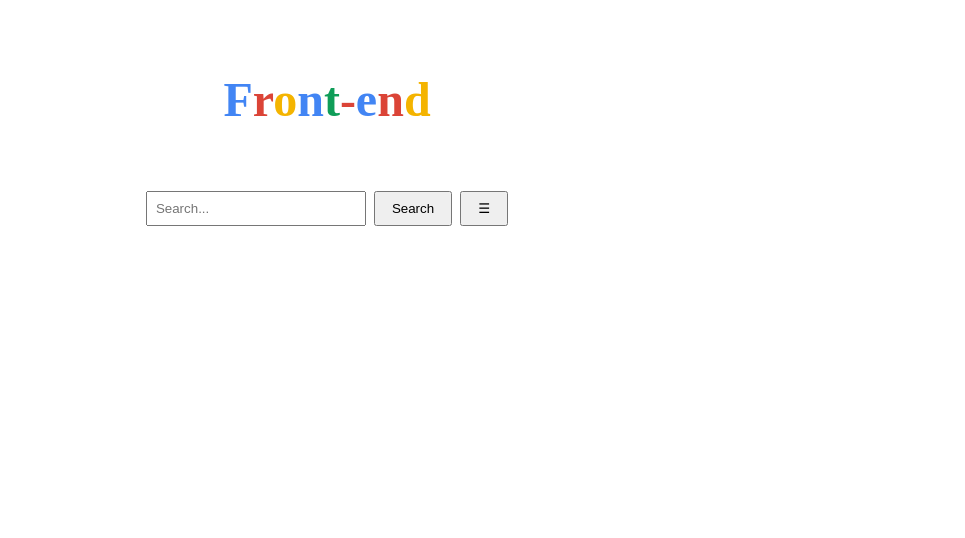
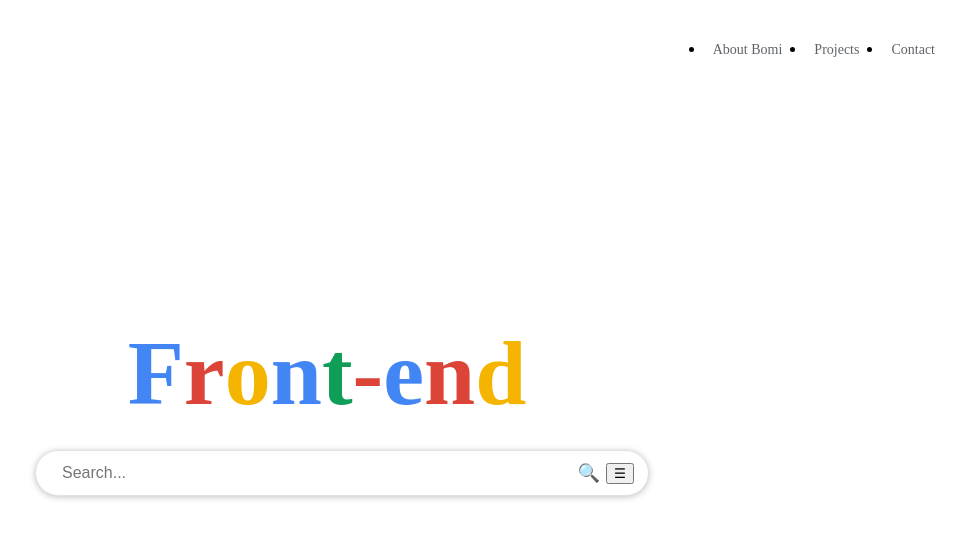
Before and after one commit to zoeznm/advanced_bomi, a Next.js app in the folder kbm/: page /mainpage in a window 1280 px wide. Shown: the top 538 px of the page, without its empty margins (313-1278 px from the left). Built offline with nearby package versions, Linux system fonts and the light colour scheme.

Commit message:
구글 스타일로 css 변경

```diff
--- a/kbm/src/components/Navbar.tsx
+++ b/kbm/src/components/Navbar.tsx
@@ -1,15 +1,12 @@
 // File: src/components/Navbar.tsx
 import Link from 'next/link';
 import '../styles/Navbar.css';
-
 export default function Navbar() {
   return (
-    <nav className="navbar">
-      <ul className="menuList">
-        <li><Link href="/bomi">About Bomi</Link></li>
-        <li><Link href="/projects">Projects</Link></li>
-        <li><Link href="/contact">Contact</Link></li>
-      </ul>
-    </nav>
+    <ul className="menuList">
+      <li><Link href="/bomi">About Bomi</Link></li>
+      <li><Link href="/projects">Projects</Link></li>
+      <li><Link href="/contact">Contact</Link></li>
+    </ul>
   );
 }
--- a/kbm/src/components/SearchBar.tsx
+++ b/kbm/src/components/SearchBar.tsx
@@ -3,12 +3,7 @@ import { useState, FormEvent, useRef, useEffect } from 'react';
 import { useRouter } from 'next/router';
 import '../styles/SearchBar.css';
 
-type Props = {
-  onMenuClick: () => void;
-  initialQuery?: string;
-  hideMenuButton?: boolean;
-};
-
+type Props = { onMenuClick: () => void; initialQuery?: string; hideMenuButton?: boolean; };
 const STATIC_SUGGESTIONS = ['bomi', 'projects', 'contact'];
 
 export default function SearchBar({ onMenuClick, initialQuery = '', hideMenuButton = false }: Props) {
@@ -17,22 +12,18 @@ export default function SearchBar({ onMenuClick, initialQuery = '', hideMenuButt
   const router = useRouter();
   const wrapperRef = useRef<HTMLDivElement>(null);
 
+  const navigate = (q: string) => {
+    const lower = q.trim().toLowerCase();
+    router.push(lower === 'bomi' ? '/bomi' : lower === 'projects' ? '/projects' : lower === 'contact' ? '/contact' : '/mainpage');
+    setQuery('');
+    setShowSuggestions(false);
+  };
+
   const handleSearch = (e: FormEvent) => {
     e.preventDefault();
     navigate(query);
   };
 
-  const navigate = (q: string) => {
-    const lower = q.trim().toLowerCase();
-    if (lower === 'bomi') router.push('/bomi');
-    else if (lower === 'projects') router.push('/projects');
-    else if (lower === 'contact') router.push('/contact');
-    else router.push('/mainpage');
-    setQuery('');
-    setShowSuggestions(false);
-  };
-
-  // Close suggestions on outside click
   useEffect(() => {
     function handleClickOutside(event: MouseEvent) {
       if (wrapperRef.current && !wrapperRef.current.contains(event.target as Node)) {
@@ -43,9 +34,7 @@ export default function SearchBar({ onMenuClick, initialQuery = '', hideMenuButt
     return () => document.removeEventListener('mousedown', handleClickOutside);
   }, []);
 
-  const filtered = STATIC_SUGGESTIONS.filter(item =>
-    item.startsWith(query.trim().toLowerCase())
-  );
+  const filtered = STATIC_SUGGESTIONS.filter(item => item.startsWith(query.trim().toLowerCase()));
 
   return (
     <div className="searchWrapper" ref={wrapperRef}>
@@ -57,17 +46,13 @@ export default function SearchBar({ onMenuClick, initialQuery = '', hideMenuButt
           onChange={e => setQuery(e.target.value)}
           onFocus={() => setShowSuggestions(true)}
         />
-        <button type="submit">Search</button>
-        {!hideMenuButton && (
-          <button type="button" onClick={onMenuClick}>☰</button>
-        )}
+        <button type="submit" className="searchIcon">🔍</button>
+        {!hideMenuButton && <button type="button" onClick={onMenuClick}>☰</button>}
       </form>
       {showSuggestions && (
         <ul className="suggestions">
           {filtered.map(item => (
-            <li key={item} onClick={() => navigate(item)}>
-              {item}
-            </li>
+            <li key={item} onClick={() => navigate(item)}>{item}</li>
           ))}
         </ul>
       )}
--- a/kbm/src/pages/mainpage.tsx
+++ b/kbm/src/pages/mainpage.tsx
@@ -1,14 +1,23 @@
+// File: src/pages/mainpage.tsx
 import { useState } from 'react';
+import Link from 'next/link';
 import SearchBar from '../components/SearchBar';
 import Navbar from '../components/Navbar';
 import '../styles/MainPage.css';
+import '../styles/SearchBar.css';
+import '../styles/Navbar.css';
 
 export default function MainPage() {
   const [showNavbar, setShowNavbar] = useState(false);
   return (
     <div className="container">
       <header className="header">
-        <h1 className="logo">
+        <div className="navbar-right">
+          <Navbar />
+        </div>
+      </header>
+      <div className="logo">
+        <Link href="/mainpage">
           <span className="col1">F</span>
           <span className="col2">r</span>
           <span className="col3">o</span>
@@ -18,9 +27,11 @@ export default function MainPage() {
           <span className="col7">e</span>
           <span className="col8">n</span>
           <span className="col9">d</span>
-        </h1>
-      </header>
-      <SearchBar onMenuClick={() => setShowNavbar(!showNavbar)} />
+        </Link>
+      </div>
+      <div className="search-area">
+        <SearchBar onMenuClick={() => setShowNavbar(!showNavbar)} />
+      </div>
       {showNavbar && <Navbar />}
     </div>
   );
--- a/kbm/src/styles/MainPage.css
+++ b/kbm/src/styles/MainPage.css
@@ -1,19 +1,35 @@
+/* File: src/styles/MainPage.css */
 .container {
   display: flex;
   flex-direction: column;
   align-items: center;
-  padding: 2rem;
+  justify-content: center;
+  height: 100vh;
+  position: relative;
 }
 
 .header {
-  margin-bottom: 2rem;
+  position: absolute;
+  top: 0;
+  right: 0;
+  display: flex;
+  padding: 16px;
+}
+
+.navbar-right {
+  display: flex;
+  gap: 16px;
 }
 
 .logo {
-  font-size: 3rem;
+  display: flex;
+  font-size: 92px;
   font-weight: bold;
+  margin-bottom: 24px;
+  text-decoration: none;
 }
 
+.logo span { display: inline-block; }
 .logo .col1 { color: #4285F4; }
 .logo .col2 { color: #DB4437; }
 .logo .col3 { color: #F4B400; }
@@ -23,3 +39,9 @@
 .logo .col7 { color: #4285F4; }
 .logo .col8 { color: #DB4437; }
 .logo .col9 { color: #F4B400; }
+
+.search-area {
+  width: 100%;
+  display: flex;
+  justify-content: center;
+}
--- a/kbm/src/styles/Navbar.css
+++ b/kbm/src/styles/Navbar.css
@@ -1,19 +1,16 @@
-.navbar {
-  background: #f8f9fa;
-  padding: 1rem;
-  border-radius: 8px;
+/* File: src/styles/Navbar.css */
+.menuList {
+  display: flex;
+  gap: 16px;
 }
 
-.navbar ul {
-  list-style: none;
-  display: flex;
-  gap: 2rem;
-  margin: 0;
-  padding: 0;
+.menuList li a {
+  color: #5f6368;
+  font-size: 14px;
+  text-decoration: none;
+  padding: 8px;
 }
 
-.navbar a {
-  text-decoration: none;
-  color: #333;
-  font-weight: 500;
+.menuList li a:hover {
+  text-decoration: underline;
 }
--- a/kbm/src/styles/SearchBar.css
+++ b/kbm/src/styles/SearchBar.css
@@ -1,22 +1,34 @@
 /* File: src/styles/SearchBar.css */
 .searchWrapper {
   position: relative;
-  display: inline-block;
+  width: 100%;
+  max-width: 584px;
 }
 
 .searchForm {
   display: flex;
-  gap: 0.5rem;
-  margin-bottom: 0;
+  align-items: center;
+  width: 100%;
+  background: #fff;
+  border: 1px solid #dfe1e5;
+  border-radius: 24px;
+  padding: 0 14px;
+  box-shadow: 0 1px 6px rgba(32, 33, 36, 0.28);
+  height: 44px;
 }
 
 .searchForm input {
-  width: 200px;
-  padding: 0.5rem;
+  flex: 1;
+  border: none;
+  outline: none;
+  font-size: 16px;
+  margin: 0 10px;
 }
 
-.searchForm button {
-  padding: 0.5rem 1rem;
+.searchForm .searchIcon {
+  background: none;
+  border: none;
+  font-size: 18px;
   cursor: pointer;
 }
 
@@ -26,21 +38,19 @@
   left: 0;
   right: 0;
   background: #fff;
-  border: 1px solid #ccc;
+  border: 1px solid #dfe1e5;
   border-top: none;
-  list-style: none;
-  margin: 0;
-  padding: 0;
-  max-height: 150px;
+  max-height: 200px;
   overflow-y: auto;
+  box-shadow: 0 4px 6px rgba(32, 33, 36, 0.28);
   z-index: 10;
 }
 
 .suggestions li {
-  padding: 0.5rem;
+  padding: 0.5rem 1rem;
   cursor: pointer;
 }
 
 .suggestions li:hover {
-  background-color: #f0f0f0;
+  background-color: #f1f3f4;
 }
```
